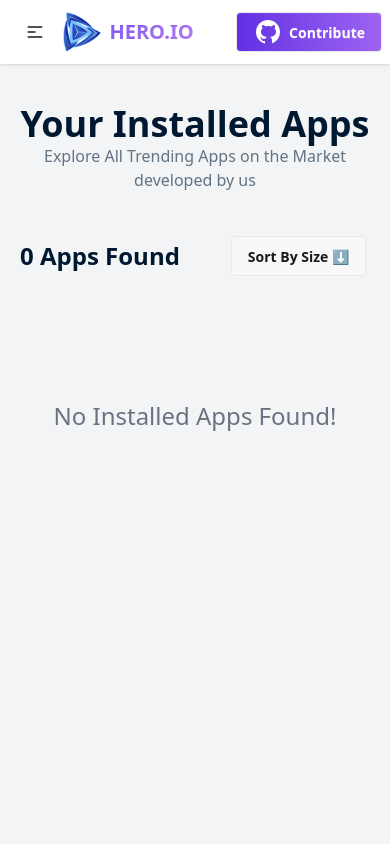
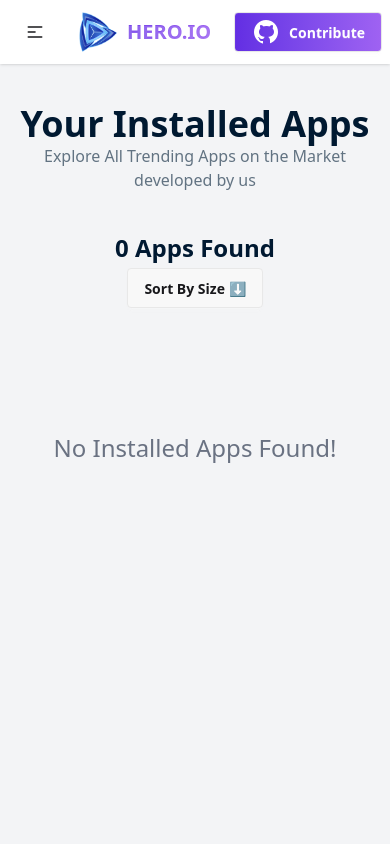
Before and after one commit to amshuvo2002/Assignment-08, a React (Vite) app: page /Installation in a window 390 px wide. Shown: the top 844 px of the page. Built offline with nearby package versions, Linux system fonts and the light colour scheme.

Commit message:
Other Commit

```diff
--- a/src/Component/Header/Navbar.jsx
+++ b/src/Component/Header/Navbar.jsx
@@ -5,32 +5,40 @@ import { Link } from 'react-router';
 
 const Navbar = () => {
     return (
-        <div >
+        <div>
             <div className="navbar bg-base-100 shadow-sm">
                 <div className="navbar-start">
                     <div className="dropdown">
                         <div tabIndex={0} role="button" className="btn btn-ghost lg:hidden">
-                            <svg xmlns="http://www.w3.org/2000/svg" className="h-5 w-5" fill="none" viewBox="0 0 24 24" stroke="currentColor"> <path strokeLinecap="round" strokeLinejoin="round" strokeWidth="2" d="M4 6h16M4 12h8m-8 6h16" /> </svg>
+                            <svg xmlns="http://www.w3.org/2000/svg" className="h-5 w-5" fill="none" viewBox="0 0 24 24" stroke="currentColor">
+                                <path strokeLinecap="round" strokeLinejoin="round" strokeWidth="2" d="M4 6h16M4 12h8m-8 6h16" />
+                            </svg>
                         </div>
                         <ul
                             tabIndex={0}
                             className="menu menu-sm dropdown-content bg-base-100 rounded-box z-1 mt-3 w-52 p-2 shadow">
-                            <Link to={'/'}>  <li><a>Home</a></li></Link>
-                           <Link to={'/Apps'}><li><a>Apps</a></li></Link>
-                           <Link to={'/Installation'}> <li><a>Installation</a></li></Link>
+                            <li><Link to={'/'}>Home</Link></li>
+                            <li><Link to={'/Apps'}>Apps</Link></li>
+                            <li><Link to={'/Installation'}>Installation</Link></li>
                         </ul>
                     </div>
-                   <Link to={'/'}> <a className="btn btn-ghost text-xl bg-gradient-to-r from-[#632EE3] to-[#9F62F2] bg-clip-text text-transparent"><img className='w-[40px]' src={Logo} alt="" />HERO.IO</a></Link>
+                    <Link to={'/'} className="btn btn-ghost text-xl bg-gradient-to-r from-[#632EE3] to-[#9F62F2] bg-clip-text text-transparent flex items-center gap-2">
+                        <img className='w-[40px]' src={Logo} alt="Logo" /> HERO.IO
+                    </Link>
                 </div>
+
                 <div className="navbar-center hidden lg:flex">
                     <ul className="menu menu-horizontal px-1">
-                        <Link to={'/'}>  <li><a>Home</a></li></Link>
-                        <Link to={'/Apps'}><li><a>Apps</a></li></Link>
-                        <Link to={'/Installation'}> <li><a>Installation</a></li></Link>
+                        <li><Link to={'/'}>Home</Link></li>
+                        <li><Link to={'/Apps'}>Apps</Link></li>
+                        <li><Link to={'/Installation'}>Installation</Link></li>
                     </ul>
                 </div>
+
                 <div className="navbar-end">
-                    <a  onClick={() => window.open("https://github.com/amshuvo2002", "_blank")} className="btn bg-gradient-to-r from-[#632EE3] to-[#9F62F2] text-white"><img className='w-[30px] invert text-white' src={Github} alt="" />Contribute</a>
+                    <button onClick={() => window.open("https://github.com/amshuvo2002", "_blank")} className="btn bg-gradient-to-r from-[#632EE3] to-[#9F62F2] text-white flex items-center gap-2">
+                        <img className='w-[30px] invert' src={Github} alt="Github" /> Contribute
+                    </button>
                 </div>
             </div>
         </div>
--- a/src/Pages/All-Apps/Allapps.jsx
+++ b/src/Pages/All-Apps/Allapps.jsx
@@ -82,7 +82,8 @@ const Allapps = () => {
             </Link>
           ))
         ) : (
-          <p className="text-center col-span-4 text-gray-500 text-xl">No apps found 😢</p>
+          <p className="text-center font-bold col-span-4 text-gray-500 text-4xl">OPPS!! APP NOT FOUND</p>
+
         )}
       </div>
     </div>
--- a/src/Pages/Installation/Installation.jsx
+++ b/src/Pages/Installation/Installation.jsx
@@ -33,7 +33,7 @@ const Installation = () => {
           Explore All Trending Apps on the Market developed by us
         </p>
 
-        <div className="flex justify-between items-center mt-10">
+        <div className="md:flex justify-between items-center mt-10">
           <div className="text-2xl font-bold text-[#001931]">
             {allApps.length} Apps Found
           </div>
--- a/src/Routes/Routes.jsx
+++ b/src/Routes/Routes.jsx
@@ -12,7 +12,7 @@ import AppDetails from '../Pages/AppDetails/AppDetails';
 
 export const router = createBrowserRouter([
   {
-    path: "/",
+    path: '/',
     Component: Root,
     errorElement: <Error></Error>,
     children: [
@@ -33,7 +33,7 @@ export const router = createBrowserRouter([
       },
       {
         path: "/Apps/:id",
-        element: <AppDetails />,
+        Component: AppDetails,
         loader: () => fetch('/AllAppsData.json')
       }
 
```
